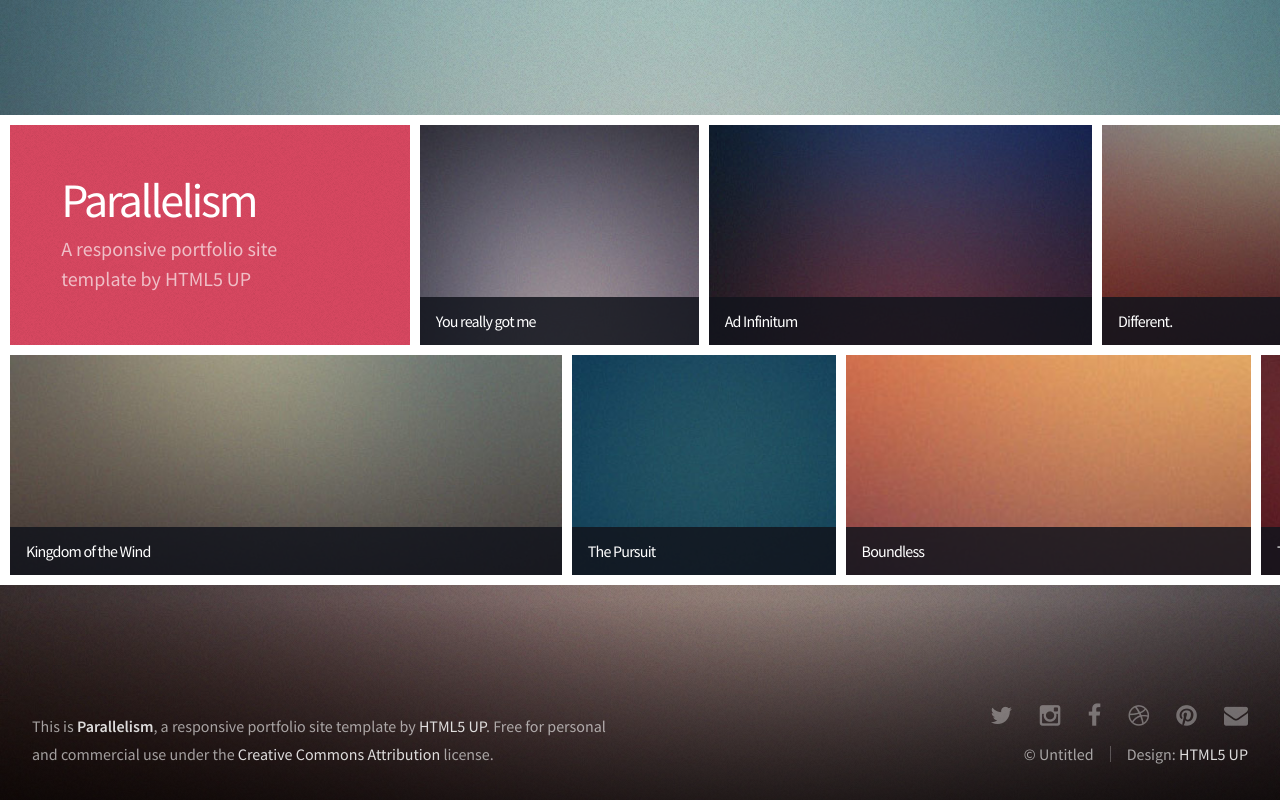
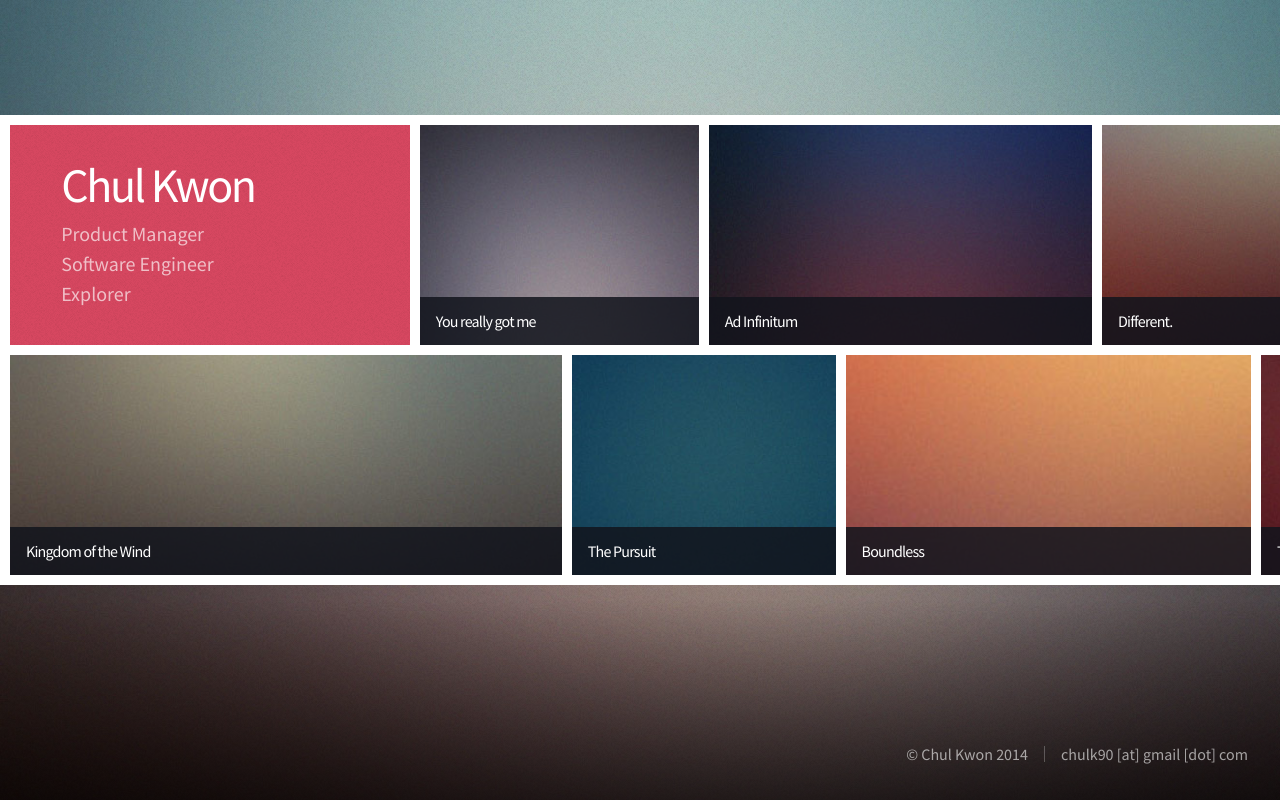
Before and after one commit to chulk90/chulk90.github.io-v1, a plain HTML site: page index.html in a window 1280 px wide. Drawn offline with Linux system fonts and the light colour scheme.

Commit message:
Profile change

```diff
--- a/index.html
+++ b/index.html
@@ -6,7 +6,7 @@
 -->
 <html>
 	<head>
-		<title>Parallelism by HTML5 UP</title>
+		<title>Chul Kwon :: Product Manager and Software Engineer</title>
 		<meta name="viewport" content="width=1200,user-scalable=no" />
 		<meta http-equiv="content-type" content="text/html; charset=utf-8" />
 		<meta name="description" content="" />
@@ -35,9 +35,10 @@
 
 						<div id="header" class="item" data-width="400">
 							<div class="inner">
-								<h1>Parallelism</h1>
-								<p>A responsive portfolio site<br />
-								template by HTML5 UP</p>
+								<h1>Chul Kwon</h1>
+								<p>Product Manager<br />
+								Software Engineer<br />
+                                Explorer</p>
 							</div>
 						</div>
 
@@ -98,8 +99,10 @@
 
 			<div id="footer">
 				<div class="left">
+                    <!--
 					<p>This is <strong>Parallelism</strong>, a responsive portfolio site template by <a href="http://html5up.net">HTML5 UP</a>. Free for personal<br />
 					and commercial use under the <a href="http://html5up.net/license">Creative Commons Attribution</a> license.</p>
+                    -->
 				</div>
 				<div class="right">
 					<ul class="contact">
@@ -111,7 +114,7 @@
 						<li><a href="#" class="icon fa-envelope"><span class="label">Email</span></a></li>
 					</ul>
 					<ul class="copyright">
-						<li>&copy; Untitled</li><li>Design: <a href="http://html5up.net">HTML5 UP</a></li>
+						<li>&copy; Chul Kwon 2014</li><li>chulk90 [at] gmail [dot] com</li>
 					</ul>
 				</div>
 			</div>
```
